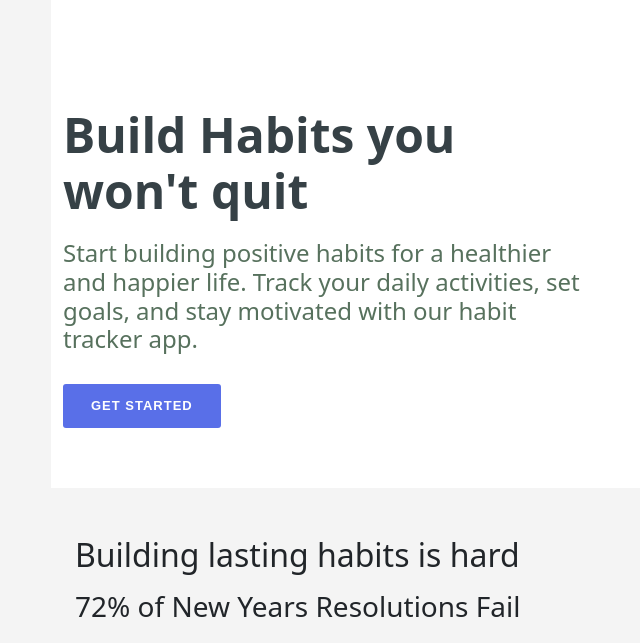
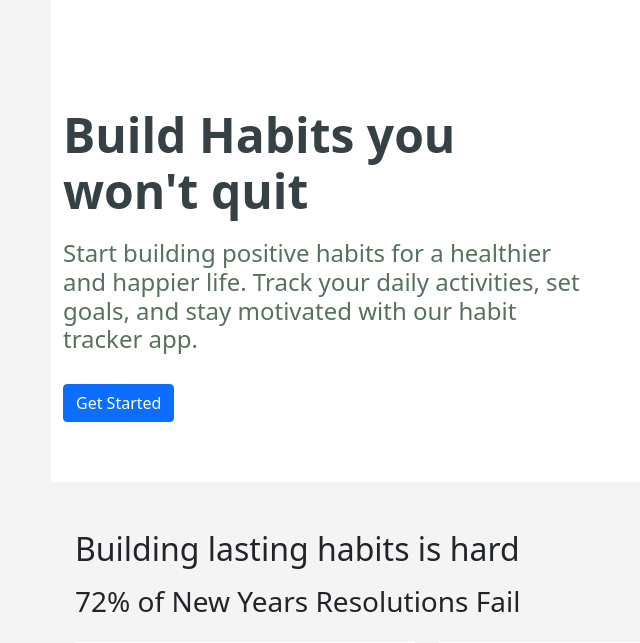
Before and after one commit to kelllyy101/habittracker-fullstack, a Django app: page / in a window 1280 px wide. Shown: the part 153-796 px from the top of the page, without its empty margins (31-671 px from the left). Run offline with Django 3.2, Linux system fonts and the light colour scheme.

Commit message:
added langing page design

```diff
--- a/events/templates/landing.html
+++ b/events/templates/landing.html
@@ -10,13 +10,12 @@
 
         <div class="container mt-5">
             <div class="row">
-                <div class="col-lg-6 pt-5 pt-lg-0 order-2 order-lg-1 d-flex flex-column justify-content-center"
-                    data-aos="fade-up">
+                <div class="col-lg-6 pt-5 pt-lg-0 d-flex flex-column justify-content-center">
                     <div>
                         <h1>Build Habits you won't quit</h1>
                         <h2>Start building positive habits for a healthier and happier life. Track your daily
                             activities, set goals, and stay motivated with our habit tracker app.</h2>
-                        <a href="register_user" class="btn-get-started scrollto text-decoration-none">Get Started</a>
+                        <a class="btn btn-primary" href="register_user" role=" button">Get Started</a>
                     </div>
                 </div>
             </div>
@@ -76,25 +75,30 @@
             <h3 class=""> 72% of New Years Resolutions Fail </h3>
             <div class="row">
                 <div class="col-lg-6" data-aos="zoom-in">
-                    <img src="/static/images/habit_main_photo.jpg" class="img-fluid" alt="woman writing down her habits">
+                    <img src="/static/images/habit_main_photo.jpg" class="img-fluid"
+                        alt="woman writing down her habits">
                 </div>
                 <div class="col-lg-6 d-flex flex-column justify-contents-center" data-aos="fade-left">
                     <div class="content pt-4 pt-lg-0">
                         <h3>Become a Productivity SuperHero</h3>
                         <p class="fst-italic">
-                            Harness the power of our personalized habit tracker app to streamline your everyday routines and achieve your goals.
+                            Harness the power of our personalized habit tracker app to streamline your everyday routines
+                            and achieve your goals.
                             Stay Empowered by
                             Your Progress
                         </p>
                         <ul>
                             <li><i class="bi bi-check-circle"></i> Stay Empowered by
                                 Your Progress</li>
-                            <li><i class="bi bi-check-circle"></i> Fuel your journey with insightful metrics, celebrate your milestones, and stay motivated on your path to success.</li>
-                            <li><i class="bi bi-check-circle"></i> Scientific studies show that tracking your progress can significantly boost your chances of successfully building and maintaining habits.
+                            <li><i class="bi bi-check-circle"></i> Fuel your journey with insightful metrics, celebrate
+                                your milestones, and stay motivated on your path to success.</li>
+                            <li><i class="bi bi-check-circle"></i> Scientific studies show that tracking your progress
+                                can significantly boost your chances of successfully building and maintaining habits.
                             </li>
                         </ul>
                         <p>
-                            Habits you desire will become quests you'll be excited to complete. No motivation is needed when having fun!
+                            Habits you desire will become quests you'll be excited to complete. No motivation is needed
+                            when having fun!
                         </p>
                     </div>
                 </div>
@@ -112,7 +116,9 @@
 
             <div class="section-title" data-aos="fade-up">
                 <h2>Testimonials</h2>
-            <p>Magnam dolores commodi suscipit. Necessitatibus eius consequatur ex aliquid fuga eum quidem. Sit sint consectetur velit. Quisquam quos quisquam cupiditate. Et nemo qui impedit suscipit alias ea. Quia fugiat sit in iste officiis commodi quidem hic quas.</p>
+                <p>Magnam dolores commodi suscipit. Necessitatibus eius consequatur ex aliquid fuga eum quidem. Sit sint
+                    consectetur velit. Quisquam quos quisquam cupiditate. Et nemo qui impedit suscipit alias ea. Quia
+                    fugiat sit in iste officiis commodi quidem hic quas.</p>
             </div>
 
             <div class="testimonials-slider swiper" data-aos="fade-up" data-aos-delay="100">
@@ -122,7 +128,9 @@
                         <div class="testimonial-item">
                             <p>
                                 <i class="bx bxs-quote-alt-left quote-icon-left"></i>
-                    Proin iaculis purus consequat sem cure digni ssim donec porttitora entum suscipit rhoncus. Accusantium quam, ultricies eget id, aliquam eget nibh et. Maecen aliquam, risus at semper.
+                                Proin iaculis purus consequat sem cure digni ssim donec porttitora entum suscipit
+                                rhoncus. Accusantium quam, ultricies eget id, aliquam eget nibh et. Maecen aliquam,
+                                risus at semper.
                                 <i class="bx bxs-quote-alt-right quote-icon-right"></i>
                             </p>
                             <img src="assets/img/testimonials/testimonials-1.jpg" class="testimonial-img" alt="">
@@ -135,7 +143,9 @@
                         <div class="testimonial-item">
                             <p>
                                 <i class="bx bxs-quote-alt-left quote-icon-left"></i>
-                    Export tempor illum tamen malis malis eram quae irure esse labore quem cillum quid cillum eram malis quorum velit fore eram velit sunt aliqua noster fugiat irure amet legam anim culpa.
+                                Export tempor illum tamen malis malis eram quae irure esse labore quem cillum quid
+                                cillum eram malis quorum velit fore eram velit sunt aliqua noster fugiat irure amet
+                                legam anim culpa.
                                 <i class="bx bxs-quote-alt-right quote-icon-right"></i>
                             </p>
                             <img src="assets/img/testimonials/testimonials-2.jpg" class="testimonial-img" alt="">
@@ -148,7 +158,8 @@
                         <div class="testimonial-item">
                             <p>
                                 <i class="bx bxs-quote-alt-left quote-icon-left"></i>
-                    Enim nisi quem export duis labore cillum quae magna enim sint quorum nulla quem veniam duis minim tempor labore quem eram duis noster aute amet eram fore quis sint minim.
+                                Enim nisi quem export duis labore cillum quae magna enim sint quorum nulla quem veniam
+                                duis minim tempor labore quem eram duis noster aute amet eram fore quis sint minim.
                                 <i class="bx bxs-quote-alt-right quote-icon-right"></i>
                             </p>
                             <img src="assets/img/testimonials/testimonials-3.jpg" class="testimonial-img" alt="">
@@ -161,7 +172,9 @@
                         <div class="testimonial-item">
                             <p>
                                 <i class="bx bxs-quote-alt-left quote-icon-left"></i>
-                    Fugiat enim eram quae cillum dolore dolor amet nulla culpa multos export minim fugiat minim velit minim dolor enim duis veniam ipsum anim magna sunt elit fore quem dolore labore illum veniam.
+                                Fugiat enim eram quae cillum dolore dolor amet nulla culpa multos export minim fugiat
+                                minim velit minim dolor enim duis veniam ipsum anim magna sunt elit fore quem dolore
+                                labore illum veniam.
                                 <i class="bx bxs-quote-alt-right quote-icon-right"></i>
                             </p>
                             <img src="assets/img/testimonials/testimonials-4.jpg" class="testimonial-img" alt="">
@@ -174,7 +187,9 @@
                         <div class="testimonial-item">
                             <p>
                                 <i class="bx bxs-quote-alt-left quote-icon-left"></i>
-                    Quis quorum aliqua sint quem legam fore sunt eram irure aliqua veniam tempor noster veniam enim culpa labore duis sunt culpa nulla illum cillum fugiat legam esse veniam culpa fore nisi cillum quid.
+                                Quis quorum aliqua sint quem legam fore sunt eram irure aliqua veniam tempor noster
+                                veniam enim culpa labore duis sunt culpa nulla illum cillum fugiat legam esse veniam
+                                culpa fore nisi cillum quid.
                                 <i class="bx bxs-quote-alt-right quote-icon-right"></i>
                             </p>
                             <img src="assets/img/testimonials/testimonials-5.jpg" class="testimonial-img" alt="">
--- a/static/css/style.css
+++ b/static/css/style.css
@@ -23,25 +23,6 @@
   margin-bottom: 30px;
   font-size: 24px;
 }
-
-#hero .btn-get-started {
-  font-family: "Raleway", sans-serif;
-  font-weight: 600;
-  font-size: 13px;
-  text-transform: uppercase;
-  letter-spacing: 1px;
-  display: inline-block;
-  padding: 12px 28px;
-  border-radius: 3px;
-  transition: 0.5s;
-  color: #fefefe;
-  background: #596fe8;
-}
-
-#hero .btn-get-started:hover {
-  background: #848ef7;
-}
-
 
 @media (min-width: 1024px) {
   #hero {
@@ -155,5 +136,6 @@
 --------------------------------------------------------------*/
 #footer {
   background-color: #000000;
-  color: white
+  color: white;
+  text-decoration: none;
 }
```
Also changed, not shown: habit/templates/habits/habits.html (+1 -22 lines), Screenshot (774).png (deleted), Screenshot (775).png (deleted). Lines whose indentation alone changed are shown as unchanged.
